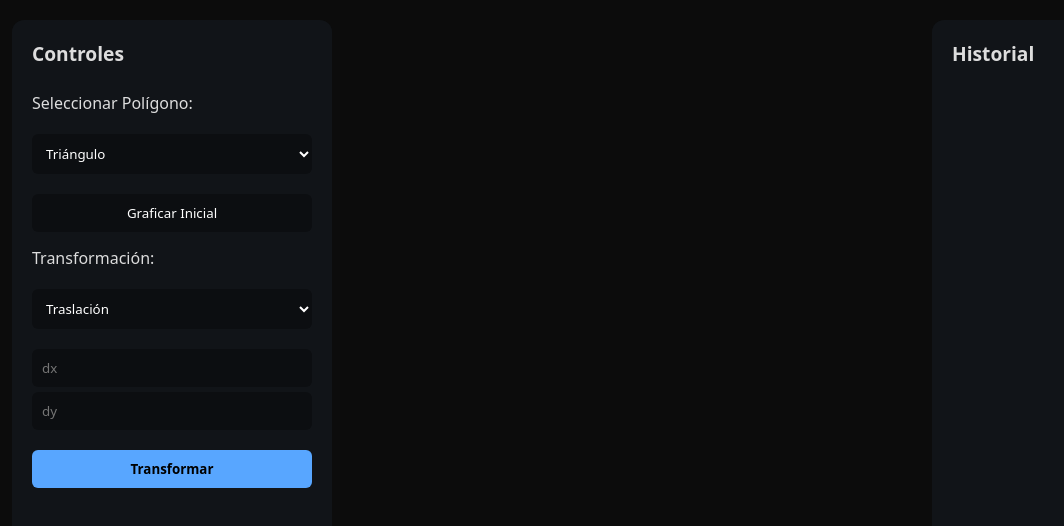
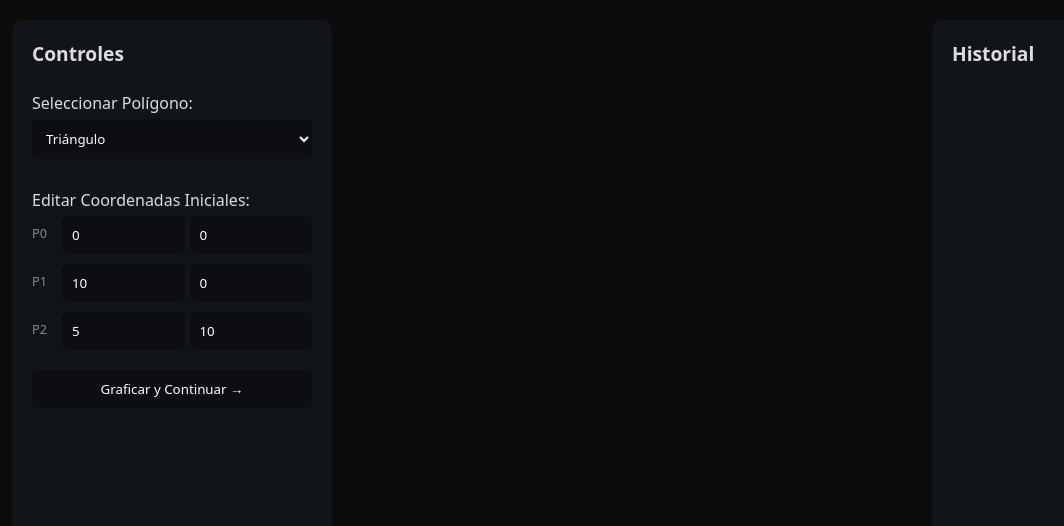
Before and after one commit to Saul-CD/programa-transformaciones, a website built with Vite: page index.html in a window 1280 px wide. Shown: the whole page, without its empty margins (8-1072 px from the left). Built offline with nearby package versions, Linux system fonts and the light colour scheme; what panzoom would draw is missing.

Commit message:
Panel para agregar poligonos dedicado

```diff
--- a/index.html
+++ b/index.html
@@ -23,19 +23,33 @@
             </g>
         </svg>
 
-        <!-- Panel de Controles -->
         <div class="panel controles">
             <h2>Controles</h2>
 
-            <!-- Selección de Polígono -->
+            <div id="vista-configuracion">
                 <label>Seleccionar Polígono:</label>
                 <select id="select-poligono">
                     <option value="triangulo">Triángulo</option>
                     <option value="cuadrado">Cuadrado</option>
+                    <option value="rectangulo">Rectángulo</option>
+                    <option value="pentagono">Pentágono</option>
                 </select>
-            <button id="btn-inicial">Graficar Inicial</button>
 
-            <!-- Selección de Transformación -->
+                <label style="margin-top: 30px; display: block"
+                    >Editar Coordenadas Iniciales:</label
+                >
+                <div id="entradas-coordenadas" style="overflow-y: auto"></div>
+
+                <button
+                    id="btn-inicial"
+                    style="margin-top: 15px"
+                    class="boton-primario"
+                >
+                    Graficar y Continuar →
+                </button>
+            </div>
+
+            <div id="vista-transformacion" style="display: none">
                 <label>Transformación:</label>
                 <select id="select-transformacion">
                     <option value="traslacion">Traslación</option>
@@ -43,15 +57,29 @@
                     <option value="escalamiento">Escalamiento</option>
                 </select>
 
-            <!-- Entradas de Valores -->
                 <div id="entradas"></div>
 
-            <!-- Botón de Aplicar Transformación -->
-            <button id="btn-transformar" class="boton-transformar">
-                Transformar
+                <button
+                    id="btn-transformar"
+                    class="boton-transformar"
+                    style="margin-top: 15px"
+                >
+                    Aplicar Transformación
+                </button>
+
+                <button
+                    id="btn-reiniciar"
+                    style="
+                        margin-top: 25px;
+                        background: transparent;
+                        border: 1px solid #555;
+                        color: #aaa;
+                    "
+                >
+                    ← Cambiar Polígono
                 </button>
             </div>
-
+        </div>
         <!-- Panel de Historial -->
         <div class="panel historial">
             <h2>Historial</h2>
--- a/src/main.js
+++ b/src/main.js
@@ -18,6 +18,19 @@ const poligonos = {
         { x: 10, y: 0 },
         { x: 10, y: 10 },
         { x: 0, y: 10 },
+    ],
+    rectangulo: [
+        { x: 0, y: 0 },
+        { x: 20, y: 0 },
+        { x: 20, y: 10 },
+        { x: 0, y: 10 },
+    ],
+    pentagono: [
+        { x: 10, y: 0 },
+        { x: 30, y: 0 },
+        { x: 40, y: 15 },
+        { x: 20, y: 30 },
+        { x: 0, y: 15 },
     ],
 };
 
@@ -135,6 +148,36 @@ function actualizarCuadricula() {
 panzoom.on('transform', actualizarCuadricula);
 actualizarCuadricula();
 
+const vistaConfiguracion = document.getElementById('vista-configuracion');
+const vistaTransformacion = document.getElementById('vista-transformacion');
+const selectPoligono = document.getElementById('select-poligono');
+const entradasCoordenadas = document.getElementById('entradas-coordenadas');
+
+function renderizarInputsCoordenadas() {
+    const tipo = selectPoligono.value;
+    const vertices = poligonos[tipo];
+
+    entradasCoordenadas.innerHTML = '';
+
+    vertices.forEach((vertice, index) => {
+        const div = document.createElement('div');
+        div.style.display = 'flex';
+        div.style.gap = '5px';
+        div.style.marginBottom = '5px';
+        div.style.alignItems = 'center';
+
+        div.innerHTML = `
+            <span style="min-width: 25px; font-size: 0.8em; color: #888;">P${index}</span>
+            <input type="number" id="v${index}-x" value="${vertice.x}" placeholder="X">
+            <input type="number" id="v${index}-y" value="${vertice.y}" placeholder="Y">
+        `;
+        entradasCoordenadas.appendChild(div);
+    });
+}
+
+selectPoligono.addEventListener('change', renderizarInputsCoordenadas);
+renderizarInputsCoordenadas();
+
 function dibujarPoligono(
     puntos,
     esInicial = false,
@@ -193,8 +236,15 @@ document.getElementById('btn-inicial').addEventListener('click', () => {
     historialLista.innerHTML = '';
     numTransformaciones = 0;
 
-    const tipo = document.getElementById('select-poligono').value;
-    poligonoActual = [...poligonos[tipo]];
+    const tipo = selectPoligono.value;
+    const numVertices = poligonos[tipo].length;
+    poligonoActual = [];
+
+    for (let i = 0; i < numVertices; i++) {
+        const x = Number(document.getElementById(`v${i}-x`).value);
+        const y = Number(document.getElementById(`v${i}-y`).value);
+        poligonoActual.push({ x, y });
+    }
 
     const nombreFormateado = tipo.charAt(0).toUpperCase() + tipo.slice(1);
     dibujarPoligono(
@@ -202,6 +252,14 @@ document.getElementById('btn-inicial').addEventListener('click', () => {
         true,
         `Polígono Inicial: ${nombreFormateado}`,
     );
+
+    vistaConfiguracion.style.display = 'none';
+    vistaTransformacion.style.display = 'block';
+});
+
+document.getElementById('btn-reiniciar').addEventListener('click', () => {
+    vistaTransformacion.style.display = 'none';
+    vistaConfiguracion.style.display = 'block';
 });
 
 document.getElementById('btn-transformar').addEventListener('click', () => {
```
Lines whose indentation alone changed are shown as unchanged.
